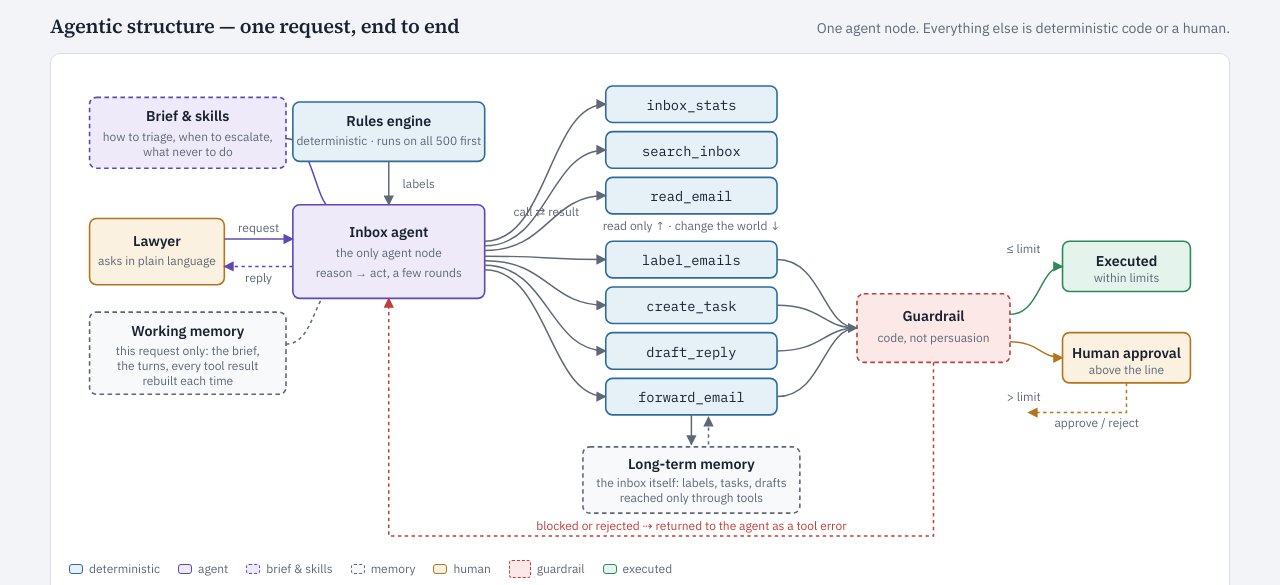
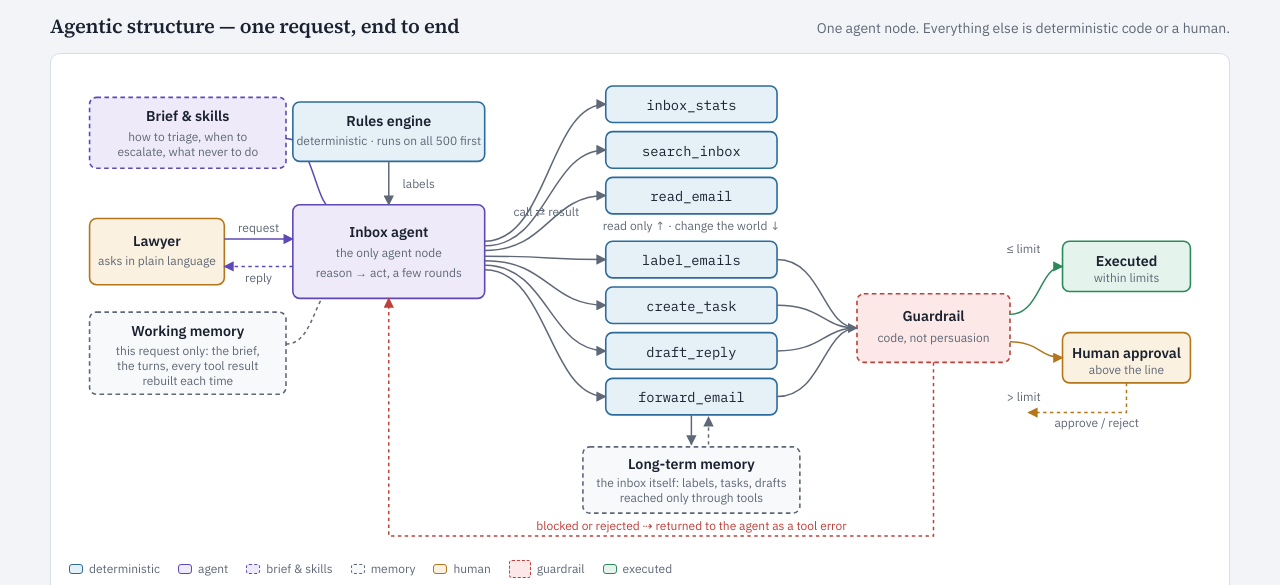
Before and after one commit to drestrepoa/Claudecode, a website: page inbox-agent.html in a window 1280 px wide. Shown: the part 127-712 px from the top of the page. Drawn offline with Linux system fonts and the light colour scheme; no server answers.

Commit message:
Rewrap the brief & skills label
Co-Authored-By: Claude Fable 5.1 <noreply@anthropic.com>
Claude-Session: https://claude.ai/code/session_013LaU8KutyVc6GAVj7UGghE

```diff
--- a/inbox-agent.html
+++ b/inbox-agent.html
@@ -250,7 +250,7 @@ footer{color:var(--muted);font-size:12.5px;max-width:90ch;border-top:1px solid v
       <!-- lawyer -->
       <g class="n-human"><rect x="18" y="130" width="118" height="58"/><text x="77" y="154" text-anchor="middle" font-weight="600" id="dia-owner">Lawyer</text><text x="77" y="171" text-anchor="middle" class="small">asks in plain language</text></g>
       <!-- brief and skills -->
-      <g class="n-skill"><rect x="18" y="24" width="172" height="62"/><text x="104" y="45" text-anchor="middle" font-weight="600">Brief &amp; skills</text><text x="104" y="62" text-anchor="middle" class="small">how to triage, when to escalate,</text><text x="104" y="75" text-anchor="middle" class="small">what never to do</text></g>
+      <g class="n-skill"><rect x="18" y="24" width="172" height="62"/><text x="104" y="45" text-anchor="middle" font-weight="600">Brief &amp; skills</text><text x="104" y="62" text-anchor="middle" class="small">how to triage, when to</text><text x="104" y="75" text-anchor="middle" class="small">escalate, what never to do</text></g>
       <path class="edge agent" d="M190 60 C215 60 215 122 232 122" marker-end="url(#ar-a)"/>
       <!-- working memory -->
       <g class="n-mem"><rect x="18" y="212" width="172" height="72"/><text x="104" y="233" text-anchor="middle" font-weight="600">Working memory</text><text x="104" y="250" text-anchor="middle" class="small">this request only: the brief,</text><text x="104" y="263" text-anchor="middle" class="small">the turns, every tool result</text><text x="104" y="276" text-anchor="middle" class="small">rebuilt each time</text></g>
```
Also changed, not shown: site/index.html (+1 -1 lines), src/inbox-agent.src.html (+1 -1 lines).
